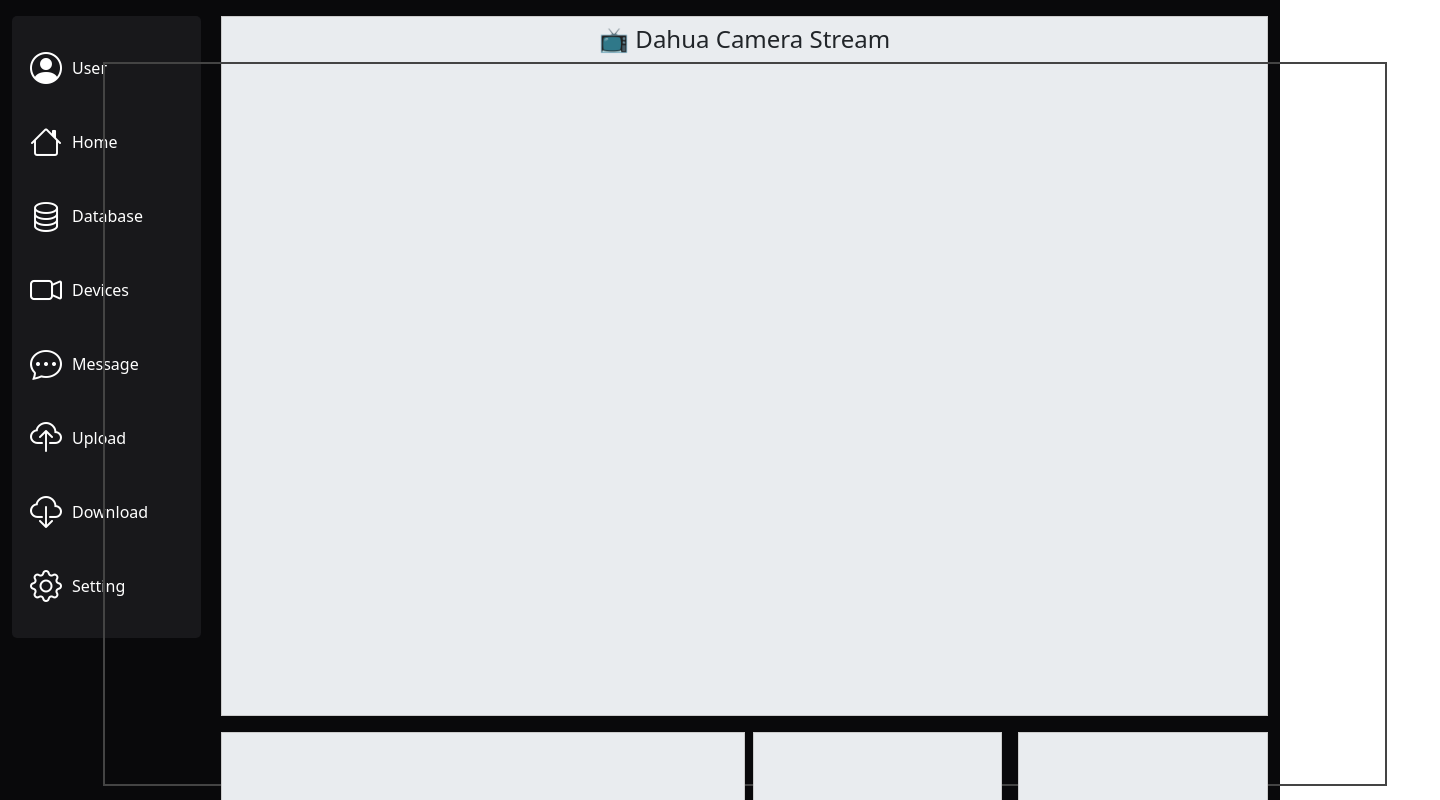
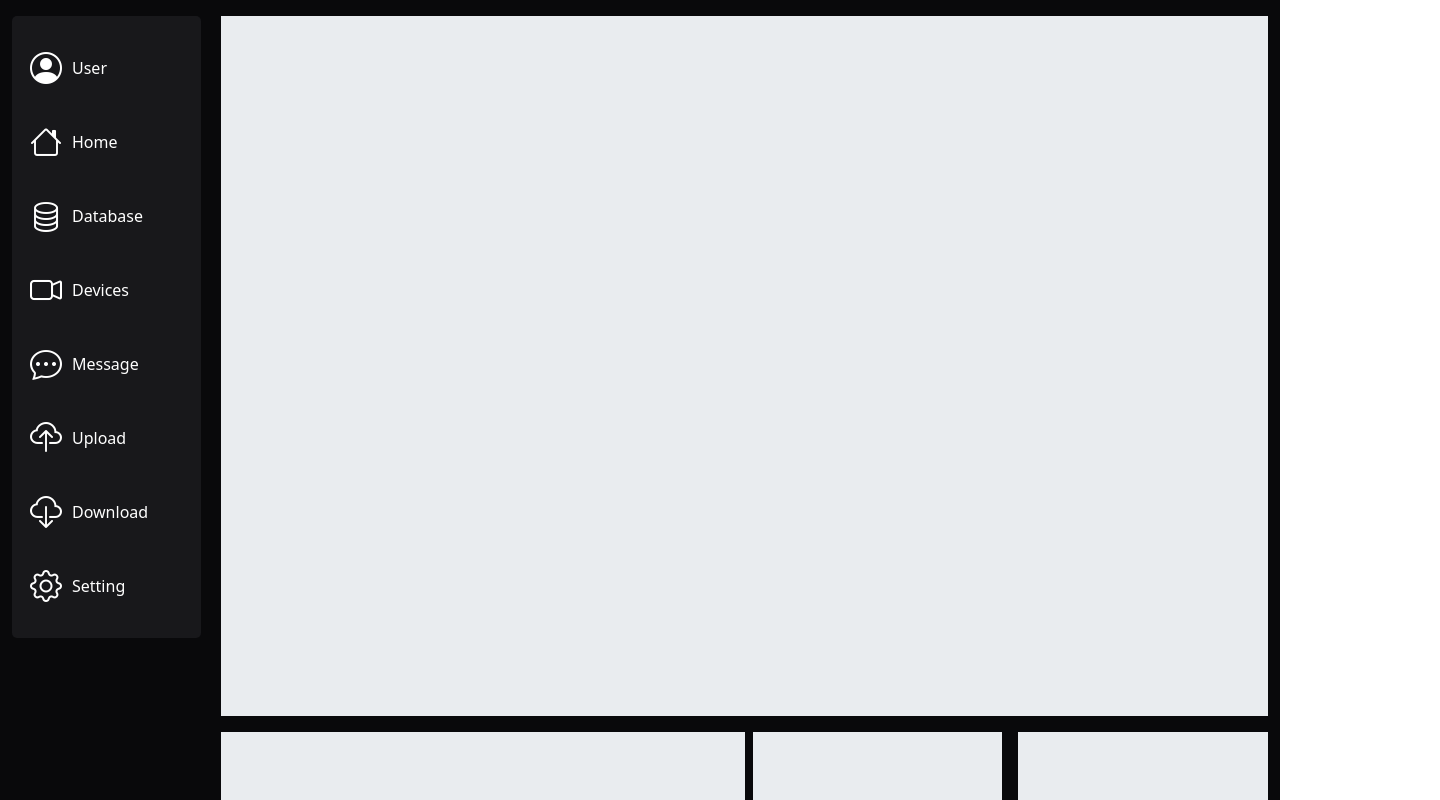
Before and after one commit to VoTanTai-dp/dahua-web-portal, a Vue app in the folder frontend/: page / in a window 1280 px wide. Shown: the top 800 px of the page, 1440 px wide, since content can reach past the window. Built offline with nearby package versions, Linux system fonts and the light colour scheme; no server answers.

Commit message:
update homepage camera real-time stream video

```diff
--- a/frontend/src/views/HomePage.vue
+++ b/frontend/src/views/HomePage.vue
@@ -1,51 +1,3 @@
-<!-- <script setup>
-</script>
-
-<template>
-    <div class="section camera mb-3">Camera View</div>
-
-    <div class="extension d-flex">
-        <div class="col-6 me-2">
-            <div class="section map">Map View</div>
-        </div>
-
-        <div class="col-6 row">
-            <div class="count d-flex mb-3">
-                <div class="col-6 section count__person">Person Count</div>
-                <div class="col-6 section count__vehicle mx-3">Vehicle Count</div>
-            </div>
-
-            <div class="sensor d-flex">
-                <div class="col-6 section sensor__temp">Temperature</div>
-                <div class="col-6 section sensor__humidity mx-3">Humidity</div>
-            </div>
-        </div>
-    </div>
-
-</template>
-
-<style scoped>
-.section {
-    background: #e9ecef;
-    /* margin-bottom: 20px; */
-    height: 200px;
-    display: flex;
-    align-items: center;
-    justify-content: center;
-    font-weight: bold;
-    border: 1px solid #ccc;
-}
-
-.camera{
-    height: 700px;
-}
-
-.map{
-    height: 415px;
-}
-</style> -->
-
-
 <script setup>
 import { ref, onMounted } from 'vue'
 
@@ -57,8 +9,8 @@
 
   ws.binaryType = 'arraybuffer'
 
-  ws.onopen = () => console.log('✅ WebSocket connected')
-  ws.onerror = (err) => console.error('❌ WebSocket error', err)
+  ws.onopen = () => console.log('WebSocket connected')
+  ws.onerror = (err) => console.error('WebSocket error', err)
 
   ws.onmessage = (event) => {
     const blob = new Blob([event.data], { type: 'image/jpeg' })
@@ -75,9 +27,8 @@
 
 <template>
     <!-- Main -->
-    <div class="section camera mb-3 d-flex flex-column align-items-center justify-content-start p-2">
-        <h4 class="mb-2">📺 Dahua Camera Stream</h4>
-        <canvas ref="canvas" width="1280" height="720" style="border: 2px solid #444"></canvas>
+    <div class="section camera mb-3 d-flex flex-column align-items-center justify-content-start">
+        <canvas ref="canvas" width="1390" height="700" ></canvas>
     </div>
 
     <div class="extension d-flex">
@@ -107,7 +58,7 @@
     align-items: center;
     justify-content: center;
     font-weight: bold;
-    border: 1px solid #ccc;
+    /* border: 1px solid #ccc; */
 }
 
 .camera {
```
